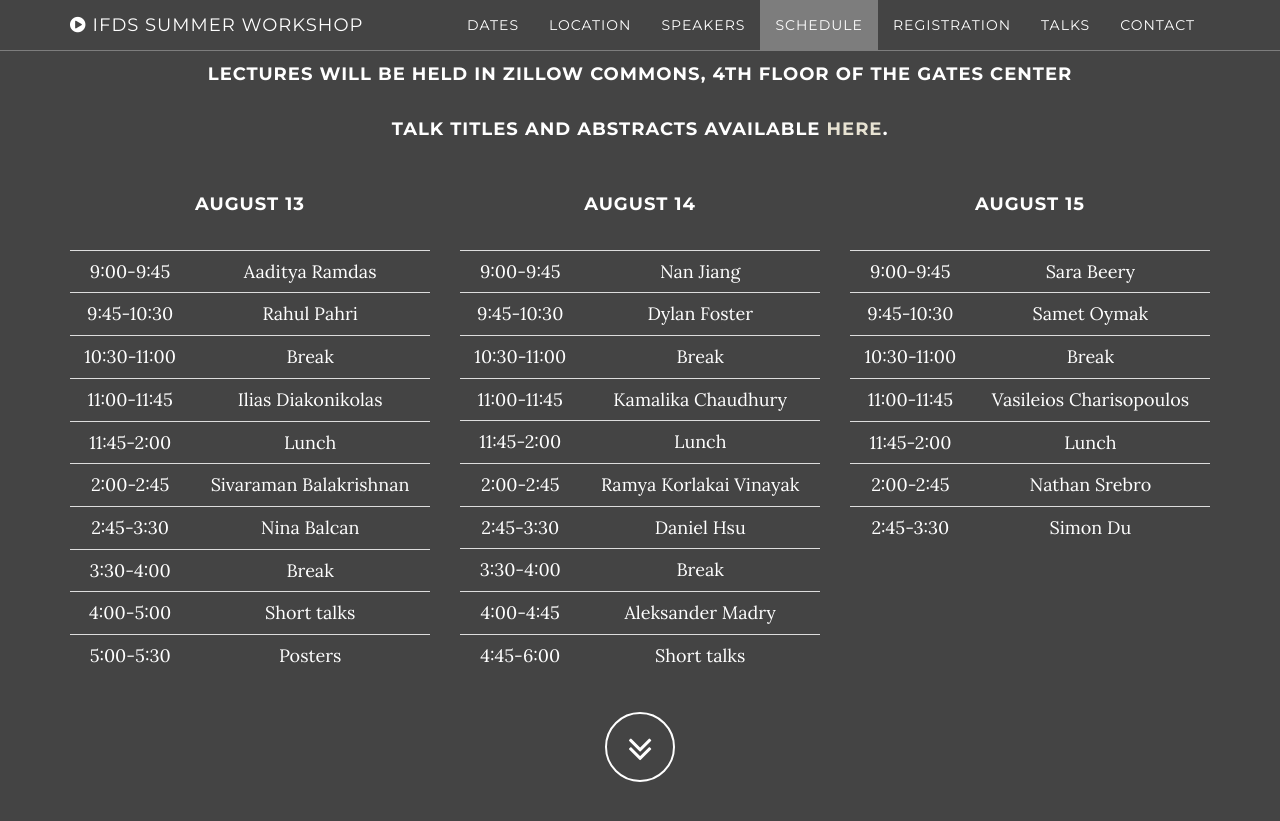
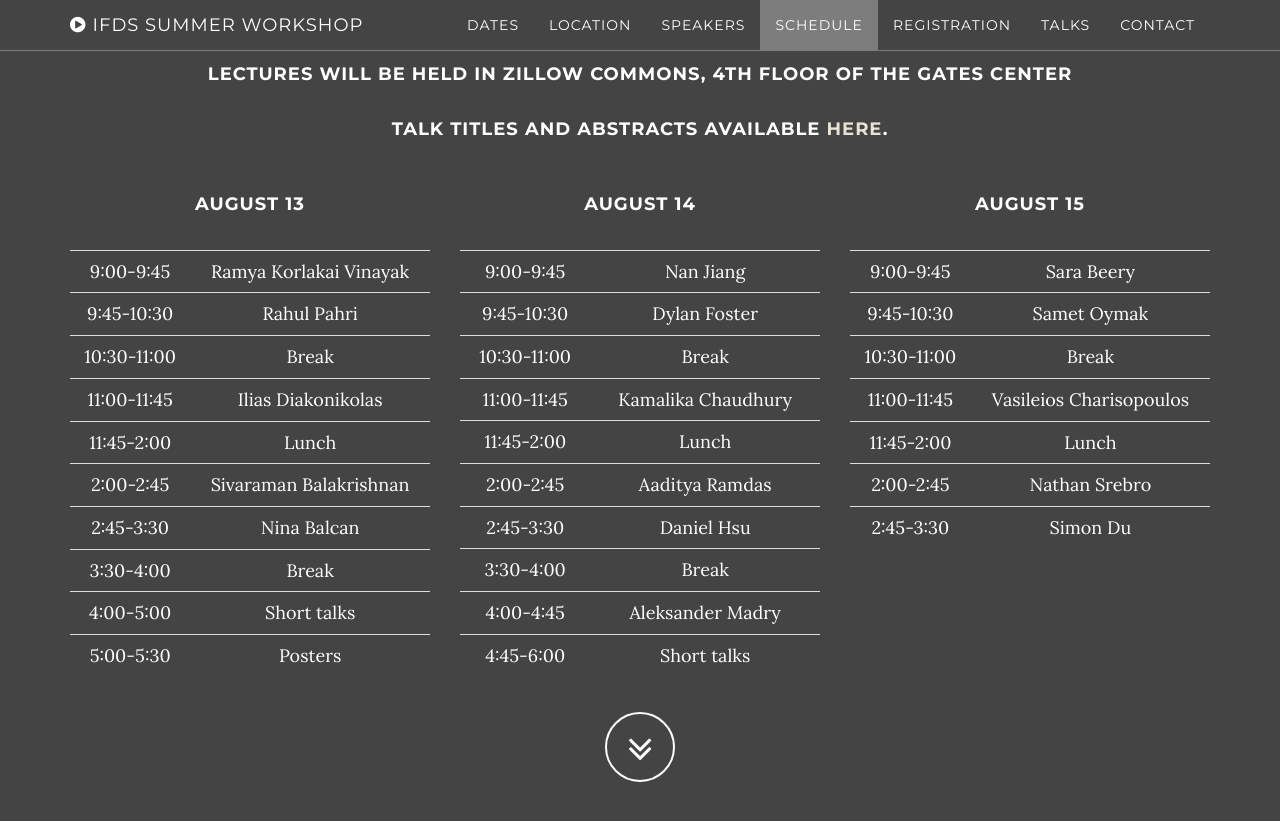
Before and after one commit to kgjamieson/ifds-workshop-2025, a Jekyll site: the page built from index.html, in a window 1280 px wide and 900 px high, scrolled down 4515 px. Shown: the top 821 px of the window. Built offline with Jekyll 4.4.1, drawn with Linux system fonts in a browser that asks for light colours; part of the change alters nothing that is shown.

```diff
--- a/_includes/schedule.html
+++ b/_includes/schedule.html
@@ -25,7 +25,7 @@
               <table class="table table-large">
               <tbody>
                 <tr>
-                  <td>9:00-9:45</td><td> Aaditya Ramdas  </td>
+                  <td>9:00-9:45</td><td> Ramya Korlakai Vinayak</td>
                 </tr>
                 <tr>
                   <td>9:45-10:30</td><td> Rahul Pahri </td>
@@ -78,7 +78,7 @@
                   <td>11:45-2:00 </td><td> Lunch </td>
                 </tr>
                 <tr>
-                  <td>2:00-2:45</td><td> Ramya Korlakai Vinayak</td>
+                  <td>2:00-2:45</td><td> Aaditya Ramdas  </td>
                 </tr>
                 <tr>
                   <td>2:45-3:30</td><td> Daniel Hsu  </td>
```
